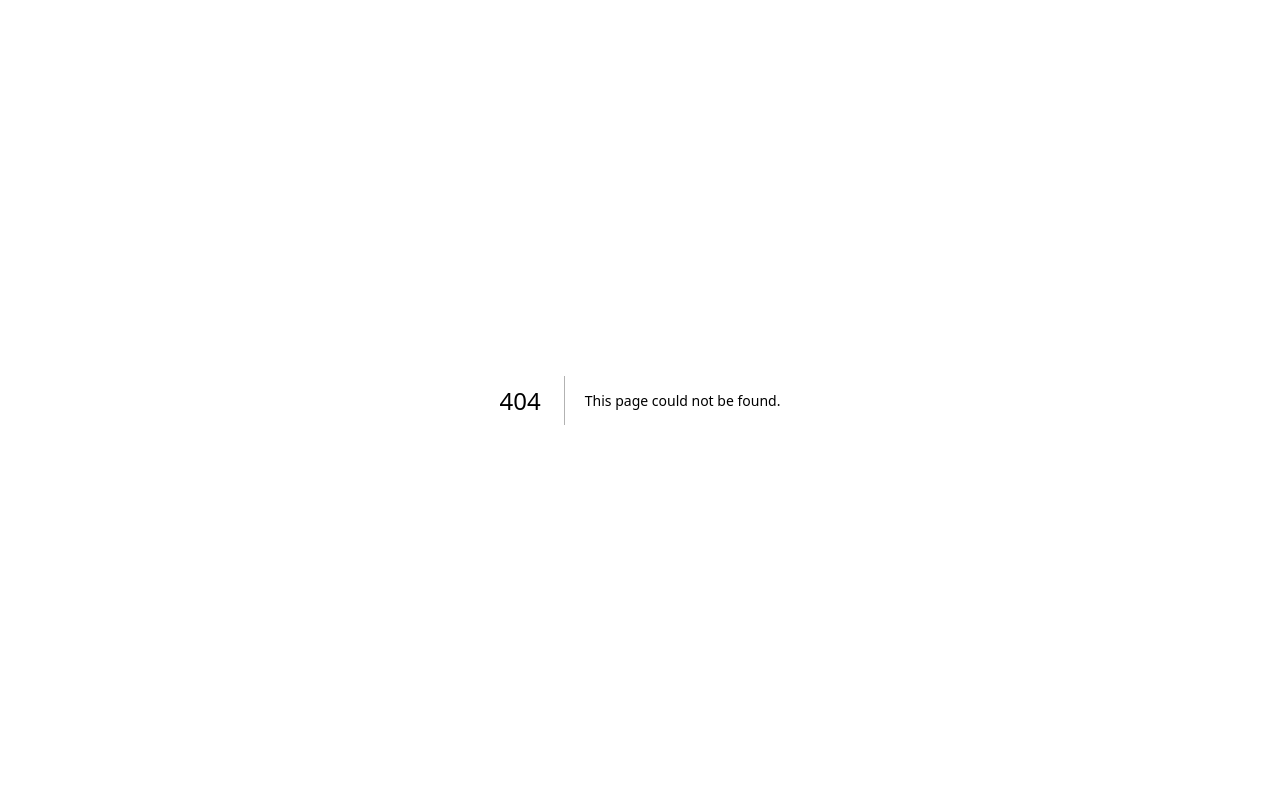
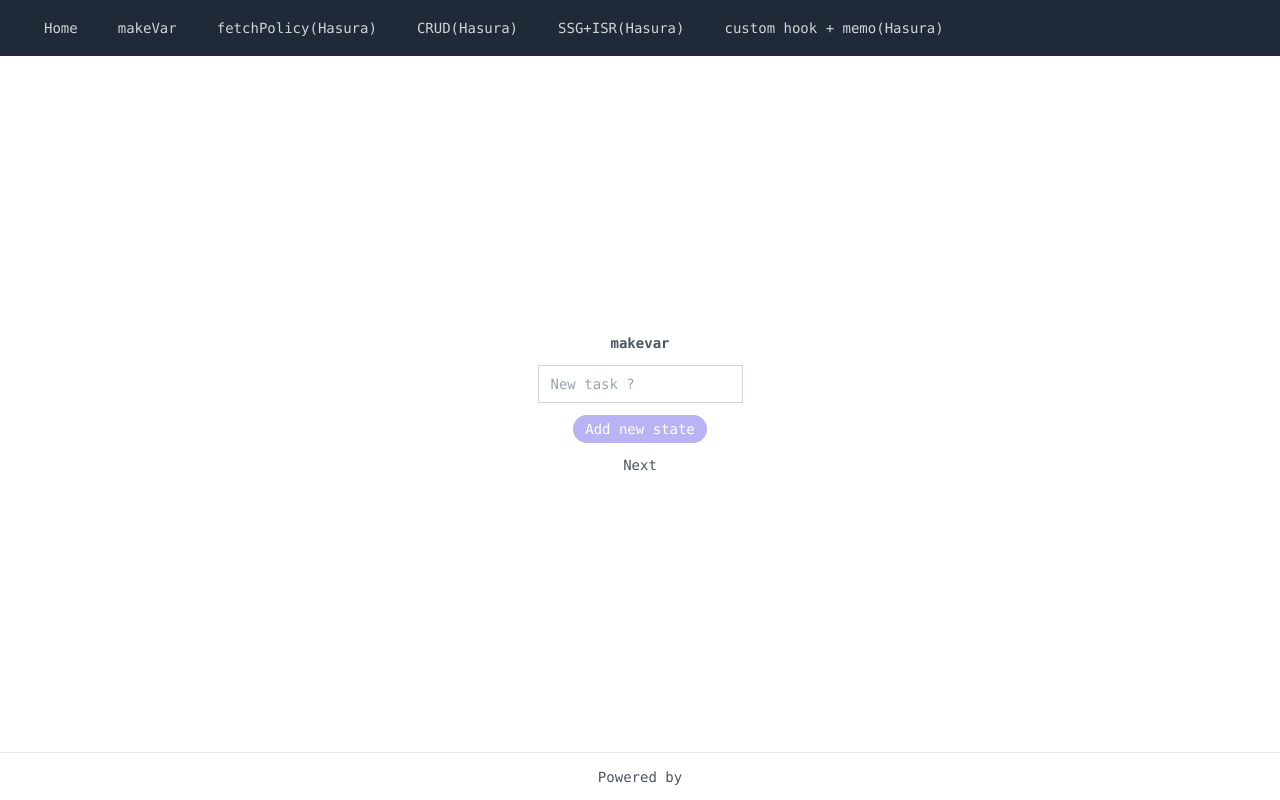
Before and after one commit to Taishi1020/nextjs-hasra-basic, a Next.js app: page /local-state-a in a window 1280 px wide. Before the commit this address had no page. Built offline with nearby package versions, Linux system fonts and the light colour scheme.

Commit message:
makeVar+useReactiveVarでstate管理及び参照

```diff
--- /dev/null
+++ b/cache.ts
@@ -0,0 +1,6 @@
+import { makeVar } from "@apollo/client";
+
+interface Task {
+    title: string;
+}
+export const todoVer = makeVar<Task[]>([])
--- a/components/Layout.tsx
+++ b/components/Layout.tsx
@@ -21,7 +21,7 @@
                             <Link href="/" data-testid="home-nav" className="text-gray-300 hover:bg-gray-700 px-3 py-2 rounded">
                                 Home
                             </Link>
-                            <Link href="/" data-testid="makevar-nav" className="text-gray-300 hover:bg-gray-700 px-3 py-2 rounded">
+                            <Link href="/local-state-a" data-testid="makevar-nav" className="text-gray-300 hover:bg-gray-700 px-3 py-2 rounded">
                                 makeVar
                             </Link>
                             <Link href="/hasura-main" data-testid="fetchpolicy-nav" className="text-gray-300 hover:bg-gray-700 px-3 py-2 rounded">
--- /dev/null
+++ b/components/LocalStateB.tsx
@@ -0,0 +1,22 @@
+import { useReactiveVar } from "@apollo/client";
+import { VFC } from "react";
+import { todoVer } from "../cache";
+import Link from "next/link";
+
+export const LocalStateB: VFC = () => {
+    const todos = useReactiveVar(todoVer)
+    return (
+        <div>
+            {todos.map((task, index) => {
+                return (
+                    <p className="mb-3" key={index}>
+                        {task.title}
+                    </p>
+                )
+            })}
+            <Link href="local-state-a">
+                Back
+            </Link>
+        </div>
+    )
+}
--- /dev/null
+++ b/components/localStateA.tsx
@@ -0,0 +1,48 @@
+// 入力フォームやタスクを追加するファイル
+
+import { useReactiveVar } from "@apollo/client";
+import { ChangeEvent, FormEvent, VFC, useState } from "react";
+import { todoVer } from "../cache";
+import Link from "next/link";
+
+export const LocalStateA: VFC = () => {
+     const [input, setInput] = useState('');
+     const todos = useReactiveVar(todoVer)
+     const handleSubmit = (e: FormEvent<HTMLFormElement>) => {
+        e.preventDefault();
+        todoVer([...todoVer(), {title: input}])
+        setInput('')
+     }
+
+    return(
+        <>
+          <p className="mb-3 font-bold">makevar</p>
+          {/* ユーザーがタスクを追加してるかどうかわからないので?にしてる */}
+          {todos?.map((task, index) => {
+            return (
+                <p className="mb-3 y-1" key={index}>
+                    {task.title}
+                </p>
+            )
+          })}
+          <form className="flex flex-col justify-center items-center" onSubmit={handleSubmit}>
+            <input
+            className="mb-3 px-3 py-2 border border-gray-300"
+            placeholder="New task ?"
+            value={input}
+            onChange={(e: ChangeEvent<HTMLInputElement>) =>setInput(e.target.value)}
+            />
+            <button
+            disabled={!input}
+            className="mb-3 disabled:opacity-40 py-1 px-3 text-white bg-indigo-600 hover:bg-indigo-700 rounded-2xl focus:outline-none"
+            type="submit"
+            >
+                Add new state
+            </button>
+          </form>
+          <Link href="/local-state-b">
+            Next
+          </Link>
+        </>
+    )
+}
--- /dev/null
+++ b/pages/local-state-a.tsx
@@ -0,0 +1,12 @@
+import { VFC } from "react";
+import { Layout } from "../components/Layout";
+import { LocalStateA } from "../components/localStateA";
+
+const LocalStatePageA: VFC = () => {
+  return (
+    <Layout title="Local State A">
+        <LocalStateA/>
+    </Layout>
+  )
+}
+export default LocalStatePageA;
--- /dev/null
+++ b/pages/local-state-b.tsx
@@ -0,0 +1,12 @@
+import { VFC } from "react";
+import { Layout } from "../components/Layout";
+import { LocalStateB } from "../components/LocalStateB";
+
+const LocalStatePageB: VFC = () => {
+  return (
+    <Layout title="Local State B">
+        <LocalStateB/>
+    </Layout>
+  )
+}
+export default LocalStatePageB;
--- a/tailwind.config.js
+++ b/tailwind.config.js
@@ -8,7 +8,8 @@
       extend: {},
   },
   variants: {
-      extend: {},
+    // tailwindでpacityを使用する場合は、以下のような設定が必要
+      extend: { opacity: ['disabled']},
   },
   plugins: [],
 }
```
